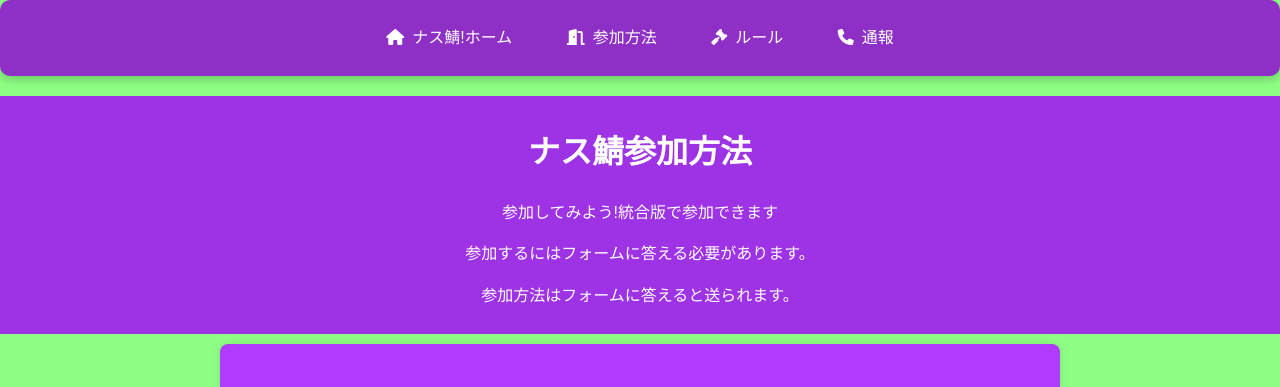
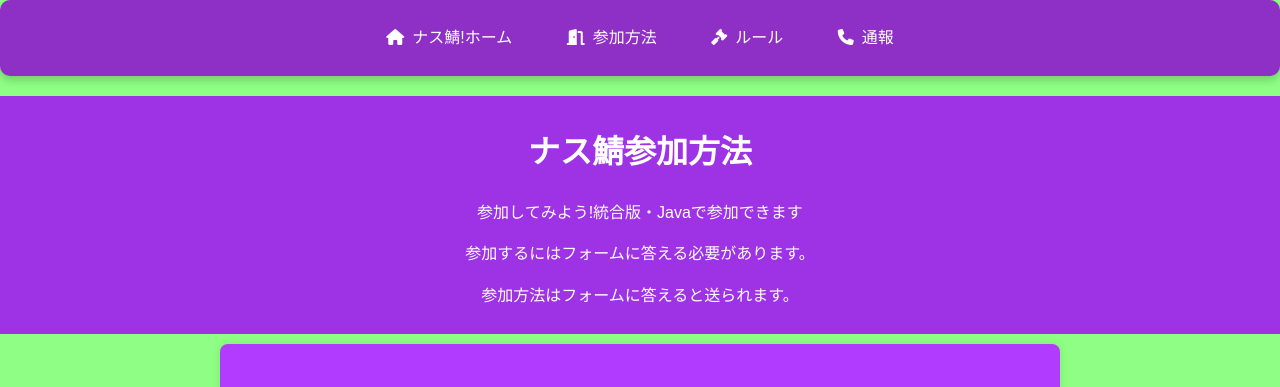
Before and after one commit to Yama0027/NasuServer, a plain HTML site: page participation.html in a window 1280 px wide. Shown: the top 387 px of the page. Drawn offline with Linux system fonts and the light colour scheme.

Commit message:
Update participation.html

```diff
--- a/participation.html
+++ b/participation.html
@@ -121,7 +121,7 @@
 
     <header>
         <h1>ナス鯖参加方法</h1>
-        <p>参加してみよう!統合版で参加できます</p>
+        <p>参加してみよう!統合版・Javaで参加できます</p>
         <p>参加するにはフォームに答える必要があります。</p>
         <p>参加方法はフォームに答えると送られます。</p>
     </header>
```
